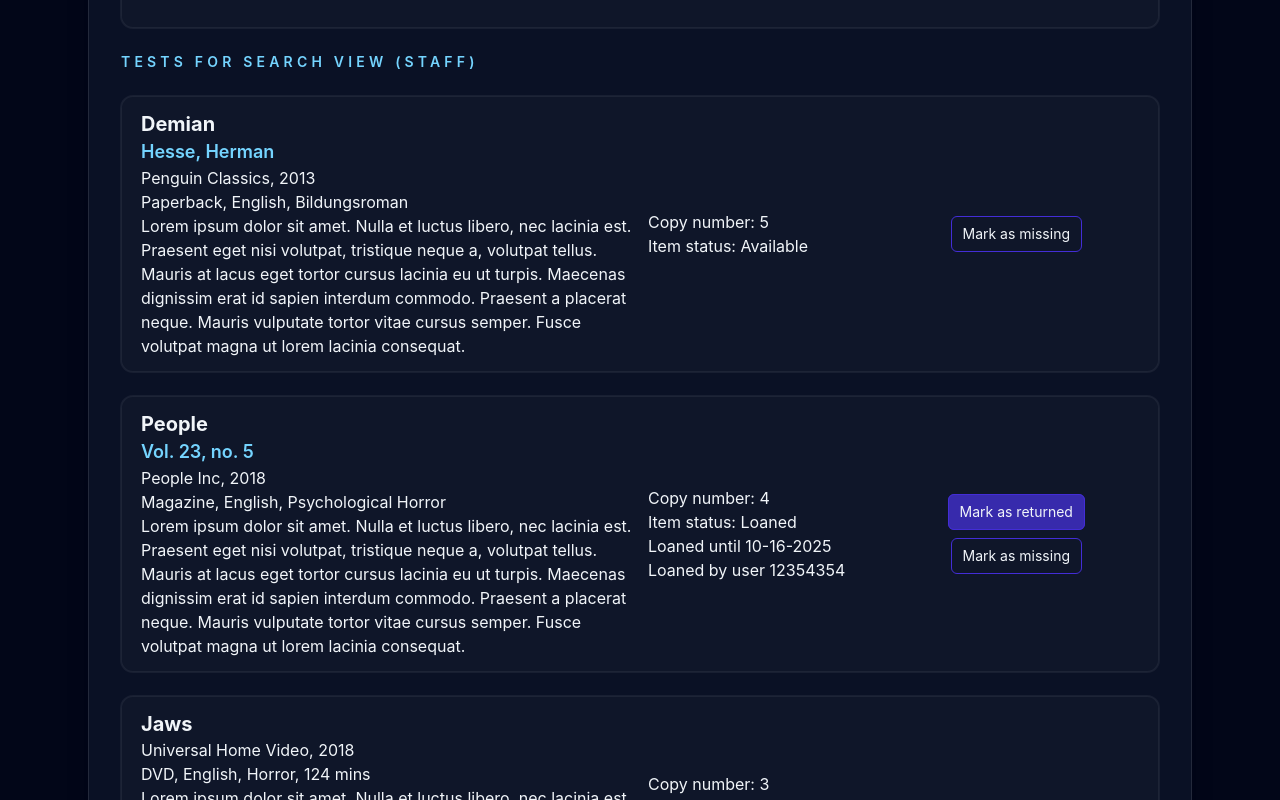
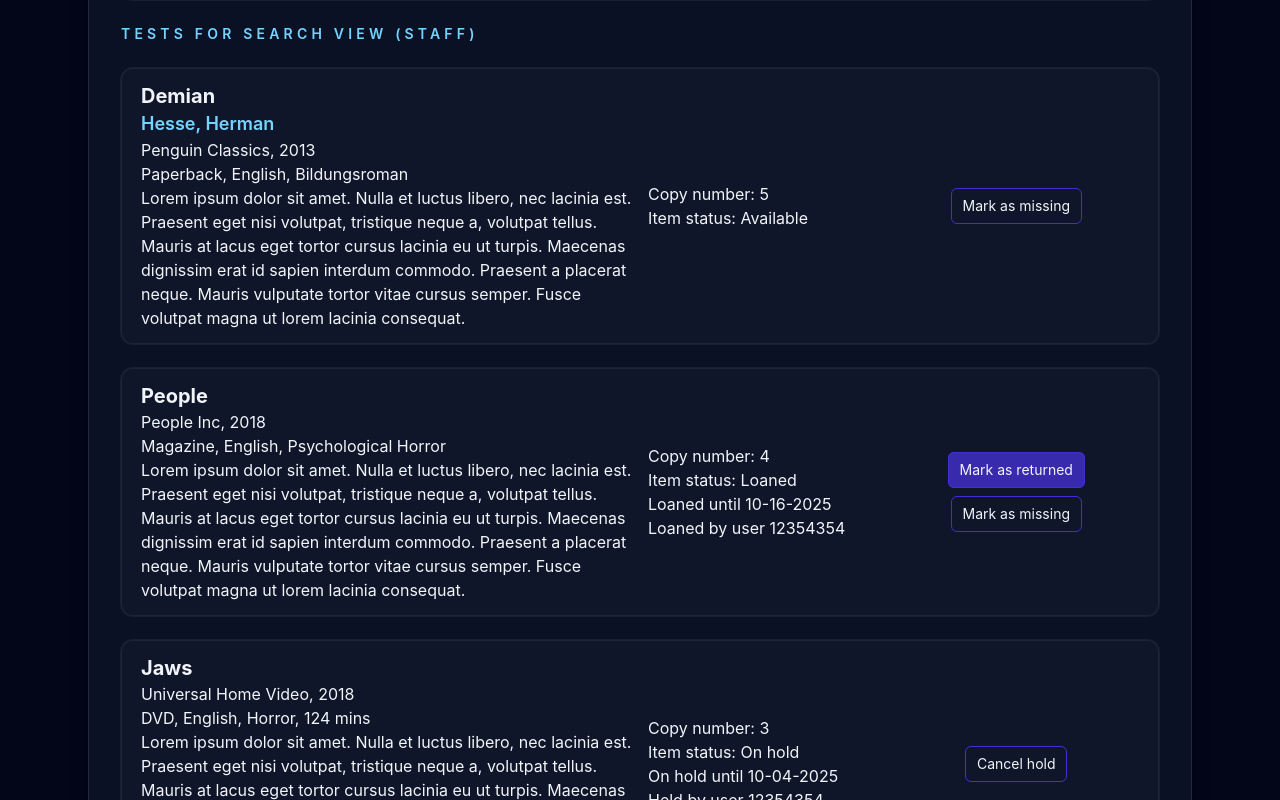
Before and after one commit to devpatel26/Library-Database, a React (Vite) app in the folder react/: page /test in a window 1280 px wide. Shown: the part 2280-3080 px from the top of the page. Built offline with nearby package versions, Linux system fonts and the light colour scheme.

Commit message:
linked the backend to the frontend for the search page

```diff
--- a/react/src/components/Items.jsx
+++ b/react/src/components/Items.jsx
@@ -140,47 +140,42 @@ export function ItemHold({ itemData }) {
 }
 
 export function ItemHolder({ data }) {
+  const creator =
+    data.creator ??
+    (data.author ? `${data.author.lastName}, ${data.author.firstName}` : null);
+  const pubLine = [data.publisher, data.publicationDate]
+    .filter(Boolean)
+    .join(", ");
+  const metaLine = [data.type, data.language, data.genre]
+    .filter(Boolean)
+    .join(", ");
+
+  if (data.category === "equipment") {
+    return (
+      <div>
+        <h3 className="text-xl font-bold">{data.title}</h3>
+      </div>
+    );
+  }
+
   return (
     <div className="inline">
-      {data.category != "equipment" ? (
-        <div>
-          <h3 className="text-xl font-bold">{data.title}</h3>
-          {data.category == "book" ? (
-            <div>
-              <div className="text-lg font-semibold text-sky-300">
-                {data.author.lastName}, {data.author.firstName}
-              </div>
-              <div>
-                {data.publisher}, {data.publicationDate}
-              </div>
-            </div>
-          ) : data.category == "periodical" ? (
-            <div>
-              <div className="text-lg font-semibold text-sky-300">
-                Vol. {data.vol}, no. {data.no}
-              </div>
-              <div>
-                {data.publisher}, {data.publicationDate}
-              </div>
-            </div>
-          ) : (
-            <div>
-              {data.publisher}, {data.publicationDate}
-            </div>
-          )}
+      <div>
+        <h3 className="text-xl font-bold">{data.title}</h3>
+        {creator && (
+          <div className="text-lg font-semibold text-sky-300">{creator}</div>
+        )}
+        {pubLine && <div>{pubLine}</div>}
+        {metaLine && (
           <div>
-            {data.type}, {data.language}, {data.genre}
-            {data.category == "audiovisualmedia" ? (
-              <span>, {data.runtime} mins</span>
-            ) : null}
+            {metaLine}
+            {data.category === "audiovisualmedia" && data.runtime
+              ? `, ${data.runtime} mins`
+              : ""}
           </div>
-          <div>{data.summary}</div>
-        </div>
-      ) : (
-        <div>
-          <h3 className="text-xl font-bold">{data.title}</h3>
-        </div>
-      )}
+        )}
+        {data.summary && <div>{data.summary}</div>}
+      </div>
     </div>
   );
 }
--- a/react/src/pages/Search.jsx
+++ b/react/src/pages/Search.jsx
@@ -1,15 +1,53 @@
-import PrimaryButton, {
-  SecondaryButton,
-  SubmitButton,
-} from "../components/Buttons";
-import Item, { ItemHold, ItemLoan, ItemStaff } from "../components/Items";
-import dummyBaseItemsPatron, {
-  dummyBaseItemsStaff,
-  dummyItemLoans,
-  dummyItemHolds,
-} from "../data/dummy/items";
+import { useState } from "react";
+import { SubmitButton } from "../components/Buttons";
+import Item from "../components/Items";
 
 export default function Search() {
+  const [results, setResults] = useState([]);
+  const [loading, setLoading] = useState(false);
+  const [error, setError] = useState("");
+  const [hasSearched, setHasSearched] = useState(false);
+
+  async function HandleSubmit(event) {
+    event.preventDefault();
+
+    const formData = new FormData(event.currentTarget);
+    const q = String(formData.get("q") ?? "").trim();
+
+    if (!q) {
+      setError("Enter a search term.");
+      setResults([]);
+      return;
+    }
+
+    const params = new URLSearchParams({
+      q,
+      category: String(formData.get("category") ?? "book"),
+      availableOnly: String(formData.get("availableOnly") === "on"),
+      limit: "20",
+    });
+
+    try {
+      setLoading(true);
+      setError("");
+      setHasSearched(true);
+
+      const response = await fetch(`/api/search?${params.toString()}`);
+      const data = await response.json();
+
+      if (!response.ok) {
+        throw new Error(data.error ?? "Search failed.");
+      }
+
+      setResults(data.results ?? []);
+    } catch (err) {
+      setResults([]);
+      setError(err.message);
+    } finally {
+      setLoading(false);
+    }
+  }
+
   return (
     <section className="rounded-3xl border border-white/10 bg-slate-900/70 p-8 shadow-xl shadow-slate-950/30">
       <p className="text-sm font-semibold uppercase tracking-[0.3em] text-sky-300">
@@ -21,7 +59,7 @@ export default function Search() {
       <p className="mt-4 max-w-2xl text-base leading-7 text-slate-300">
         This page is for book, author, and inventory search features.
       </p>
-      <form action="/search" method="GET">
+      <form onSubmit={HandleSubmit}>
         <div className="grid gap-x-6 gap-y-12 grid-cols-8 mt-2">
           <div className="sm:col-span-4">
             <label htmlFor="q">Search Term</label>
@@ -69,12 +107,16 @@ export default function Search() {
         </div>
       </form>
       <div id="results" className="flex gap-6 flex-wrap justify-evenly mt-6">
-        {/* {dummyBaseItemsPatron.map((item, index) => (
-          <Item key={index} itemData={item} />
-        ))} */}
-        {/* {res.results.map((item, index) => (
-          <Item key={index} itemData={item} />
-        ))} */}
+        {loading && <p className="text-slate-300">Searching...</p>}
+        {!loading && error && <p className="text-rose-300">{error}</p>}
+        {!loading && !error && hasSearched && results.length === 0 && (
+          <p className="text-slate-300">No results found.</p>
+        )}
+        {!loading &&
+          !error &&
+          results.map((item) => (
+            <Item key={`${item.category}-${item.itemId}`} itemData={item} />
+          ))}
       </div>
     </section>
   );
```
